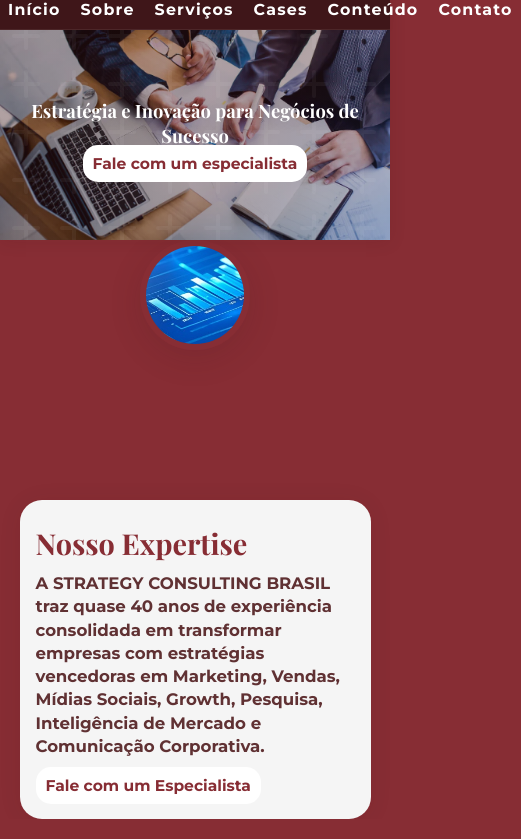
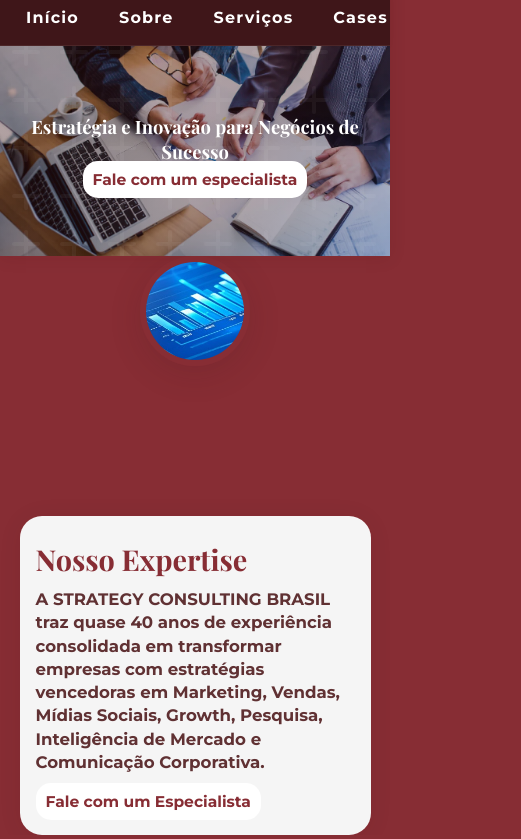
Before and after one commit to NathanpSantos/consultoria-scr, a plain HTML site: page index.html in a window 390 px wide. Shown: the part 57-896 px from the top of the page, 521 px wide, since content can reach past the window. Drawn offline with nearby package versions, Linux system fonts and the light colour scheme.

Commit message:
alteração de resposividade deskto21

```diff
--- a/style.css
+++ b/style.css
@@ -792,29 +792,41 @@ main {
         margin: 0 !important;
     }
 
+    .menu-principal {
+        width: 100vw;
+        overflow-x: auto;
+        background: rgba(61,22,24,0.97);
+    }
+
     .menu-principal ul {
-    display: flex;
-    flex-direction: row;
-    flex-wrap: nowrap; /* NÃO deixa quebrar linha */
-    justify-content: center;
-    align-items: center;
-    gap: 2px;
-    padding: 7px 8px;
-    width: max-content;       /* faz o ul ter largura suficiente */
-    min-width: 100vw;
-    }
-
+        display: flex;
+        flex-direction: row;
+        flex-wrap: nowrap;
+        gap: 10px;
+        justify-content: flex-start;
+        align-items: center;
+        width: max-content;
+        min-width: 100vw;
+        padding: 7px 16px;
+        margin: 0;
+        overflow-x: auto;
+        -ms-overflow-style: none;      /* IE 10+ */
+    }
+    .menu-principal ul::-webkit-scrollbar {
+        display: none;                 /* Chrome/Safari */
+    }
     .menu-principal li {
-        flex: 1 1 auto;       /* Ocupa espaço igual, fica reto */
-        text-align: center;   /* Centraliza o texto */
-    }
-
+        flex: 0 0 auto;                /* NÃO deixa esticar! */
+        text-align: center;
+    }
     .menu-principal a {
-        font-size: 0.99rem !important;
-        padding: 10px 0 !important;
-        min-width: 70px;
+        font-size: 1rem;
+        padding: 10px 14px;
         border-radius: 8px;
-    }
+        white-space: nowrap;           /* NÃO quebra linhas */
+        display: block;
+    }
+
 
     .submenu-servicos {
     min-width: 90vw !important;
```
